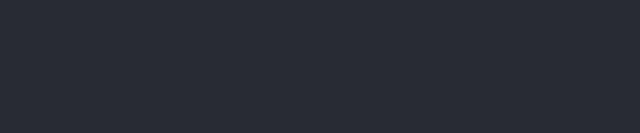
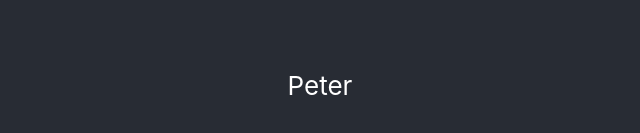
Before and after one commit to mikegoodstadt/udemy-react-hooks-course, a React (Create React App) app: page / in a window 1280 px wide. Shown: the part 315-448 px from the top of the page, without its empty margins (320-960 px from the left). Built offline with nearby package versions, Linux system fonts and the light colour scheme.

Commit message:
Failed to initialize server

```diff
--- a/package.json
+++ b/package.json
@@ -16,7 +16,8 @@
     "start": "react-scripts start",
     "build": "react-scripts build",
     "test": "react-scripts test",
-    "eject": "react-scripts eject"
+    "eject": "react-scripts eject",
+    "flow": "flow"
   },
   "eslintConfig": {
     "extends": [
@@ -35,5 +36,8 @@
       "last 1 firefox version",
       "last 1 safari version"
     ]
+  },
+  "devDependencies": {
+    "flow-bin": "^0.167.0"
   }
 }
--- a/src/App.js
+++ b/src/App.js
@@ -1,10 +1,13 @@
+//@flow
 import React from 'react';
 import './App.scss';
+import MyComp from './components/MyComp';
 
 function App() {
   return (
     <div className='App'>
       <header className='App-header'>
+        <MyComp name='Peter'></MyComp>
       </header>
     </div>
   );
--- /dev/null
+++ b/src/components/MyComp.js
@@ -0,0 +1,22 @@
+//@flow
+import React from 'react'
+
+type MyCompProps = {
+  name: string,
+  age: Number,
+  childreb: React.Node
+}
+
+MyComp.defaultProps = {
+  name: 'John',
+  children: <div>default</div>
+}
+function MyComp(props:MyCompProps) {
+  return (
+    <div>
+      {props.name}
+    </div>
+  )
+}
+
+export default MyComp
```
Also changed, not shown: 2 other files (tests, documents, lock files or other folders).
